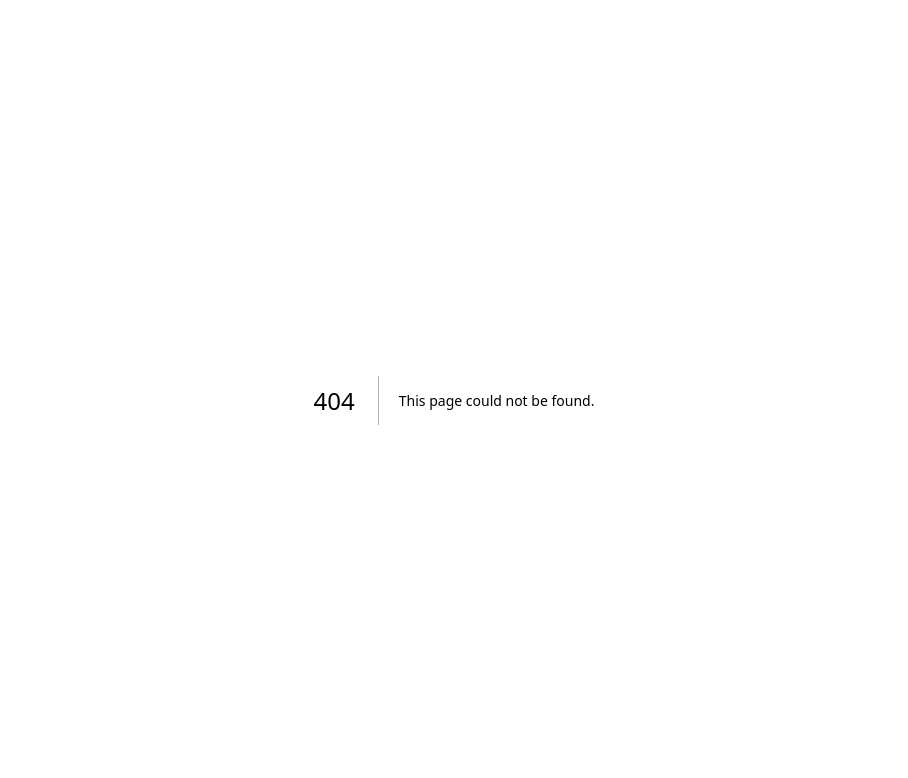
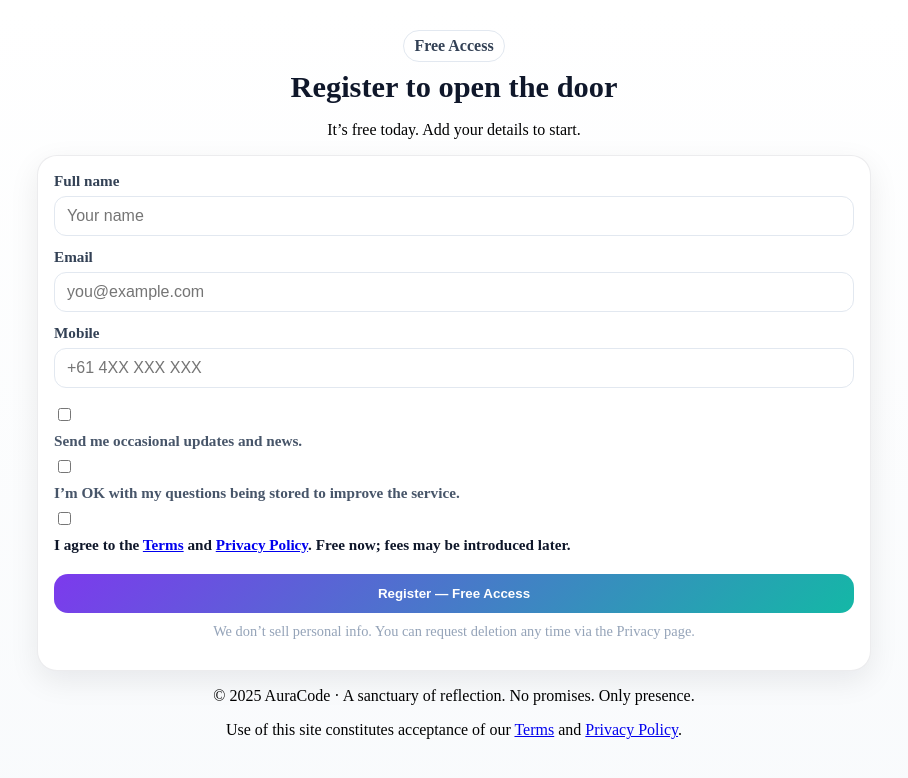
Before and after one commit to danyaffa/Total-iora, a Next.js app: page /register in a window 1280 px wide. Before the commit this address had no page. Shown: the top 778 px of the page, without its empty margins (186-1094 px from the left). Built offline with nearby package versions, Linux system fonts and the light colour scheme.

Commit message:
Create register.js

```diff
--- /dev/null
+++ b/pages/register.js
@@ -0,0 +1,127 @@
+// FILE: /pages/register.js
+import { useState } from "react";
+import Link from "next/link";
+import Footer from "../components/Footer";
+
+export default function Register() {
+  const [form, setForm] = useState({
+    name: "",
+    email: "",
+    phone: "",
+    marketing: false,   // optional: email/SMS updates
+    usage: false,       // optional: allow storing questions to improve service
+    agree: false,       // required: Terms & Privacy
+  });
+  const [status, setStatus] = useState({ kind: "", msg: "" });
+  const [busy, setBusy] = useState(false);
+
+  const upd = (k) => (e) =>
+    setForm((f) => ({
+      ...f,
+      [k]: e?.target?.type === "checkbox" ? e.target.checked : e.target.value,
+    }));
+
+  async function onSubmit(e) {
+    e.preventDefault();
+    setStatus({ kind: "", msg: "" });
+
+    if (!form.name.trim() || !form.email.trim() || !form.phone.trim()) {
+      return setStatus({ kind: "err", msg: "Please fill name, email and mobile." });
+    }
+    if (!form.agree) {
+      return setStatus({ kind: "err", msg: "You must agree to the Terms and Privacy." });
+    }
+    setBusy(true);
+    try {
+      const r = await fetch("/api/register", {
+        method: "POST",
+        headers: { "Content-Type": "application/json" },
+        body: JSON.stringify(form),
+      });
+      const data = await r.json().catch(() => ({}));
+      if (!r.ok) {
+        throw new Error(data?.error || "Could not register right now.");
+      }
+      setStatus({ kind: "ok", msg: data?.message || "Registered. Welcome!" });
+      // clear only non-consent fields so toggles persist
+      setForm((f) => ({ ...f, name: "", email: "", phone: "" }));
+    } catch (err) {
+      setStatus({ kind: "err", msg: String(err.message || err) });
+    } finally {
+      setBusy(false);
+    }
+  }
+
+  return (
+    <div className="wrap">
+      <header className="hero">
+        <div className="pill">Free Access</div>
+        <h1>Register to open the door</h1>
+        <p>It’s free today. Add your details to start.</p>
+      </header>
+
+      <main className="card">
+        <form onSubmit={onSubmit} className="form">
+          <label> Full name
+            <input value={form.name} onChange={upd("name")} placeholder="Your name" />
+          </label>
+          <label> Email
+            <input type="email" value={form.email} onChange={upd("email")} placeholder="you@example.com" />
+          </label>
+          <label> Mobile
+            <input inputMode="tel" value={form.phone} onChange={upd("phone")} placeholder="+61 4XX XXX XXX" />
+          </label>
+
+          <div className="checks">
+            <label className="ck">
+              <input type="checkbox" checked={form.marketing} onChange={upd("marketing")} />
+              <span>Send me occasional updates and news.</span>
+            </label>
+            <label className="ck">
+              <input type="checkbox" checked={form.usage} onChange={upd("usage")} />
+              <span>I’m OK with my questions being stored to improve the service.</span>
+            </label>
+            <label className="ck req">
+              <input type="checkbox" checked={form.agree} onChange={upd("agree")} />
+              <span>I agree to the <Link href="/terms">Terms</Link> and <Link href="/privacy">Privacy Policy</Link>. Free now; fees may be introduced later.</span>
+            </label>
+          </div>
+
+          <button className="btn accent" type="submit" disabled={busy}>
+            {busy ? "Registering…" : "Register — Free Access"}
+          </button>
+
+          {status.msg ? (
+            <p className={status.kind === "ok" ? "ok" : "err"}>{status.msg}</p>
+          ) : null}
+        </form>
+
+        <p className="small">
+          We don’t sell personal info. You can request deletion any time via the Privacy page.
+        </p>
+      </main>
+
+      <Footer />
+
+      <style jsx>{`
+        .wrap { min-height:100vh; background:linear-gradient(#fff,#f8fafc); padding: 22px 12px 40px; }
+        .hero { text-align:center; }
+        .pill { display:inline-block; padding:6px 10px; border:1px solid #e2e8f0; border-radius:999px; background:#fff; color:#334155; font-weight:700; }
+        h1 { margin:8px 0 6px; font-size:1.9rem; font-weight:800; color:#0f172a; }
+        .card { max-width:800px; margin:12px auto 0; background:#fff; border:1px solid rgba(15,23,42,.08); border-radius:20px; padding:16px; box-shadow:0 10px 30px rgba(2,6,23,.08); }
+        .form { display:grid; gap:12px; }
+        label { color:#334155; font-weight:700; font-size:.95rem; display:flex; flex-direction:column; gap:6px; }
+        input { border:1px solid #e2e8f0; border-radius:12px; padding:10px 12px; font-size:1rem; }
+        .checks { display:grid; gap:8px; margin-top:6px; }
+        .ck { display:flex; gap:8px; align-items:flex-start; font-weight:600; color:#475569; }
+        .ck input { margin-top:2px; }
+        .ck.req span { color:#0f172a; }
+        .btn { margin-top:8px; padding:12px 18px; border-radius:14px; font-weight:800; border:1px solid rgba(15,23,42,.12); background:#fff; }
+        .btn.accent { color:#fff; background:linear-gradient(135deg,#7c3aed,#14b8a6); border:none; }
+        .ok { color:#15803d; font-weight:700; margin-top:8px; }
+        .err { color:#b91c1c; font-weight:700; margin-top:8px; }
+        .small { color:#94a3b8; text-align:center; margin-top:10px; font-size:.9rem; }
+      `}</style>
+    </div>
+  );
+}
```
